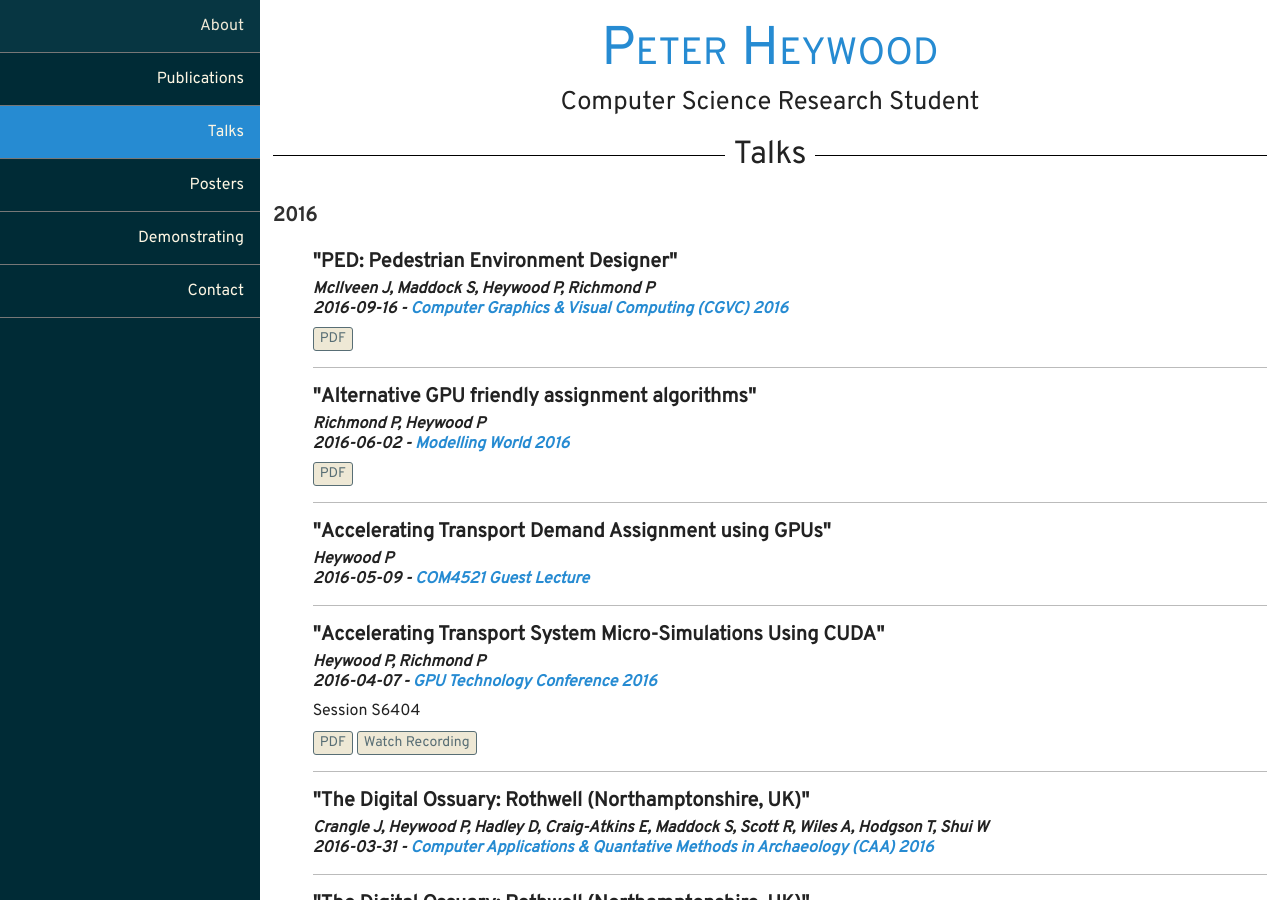
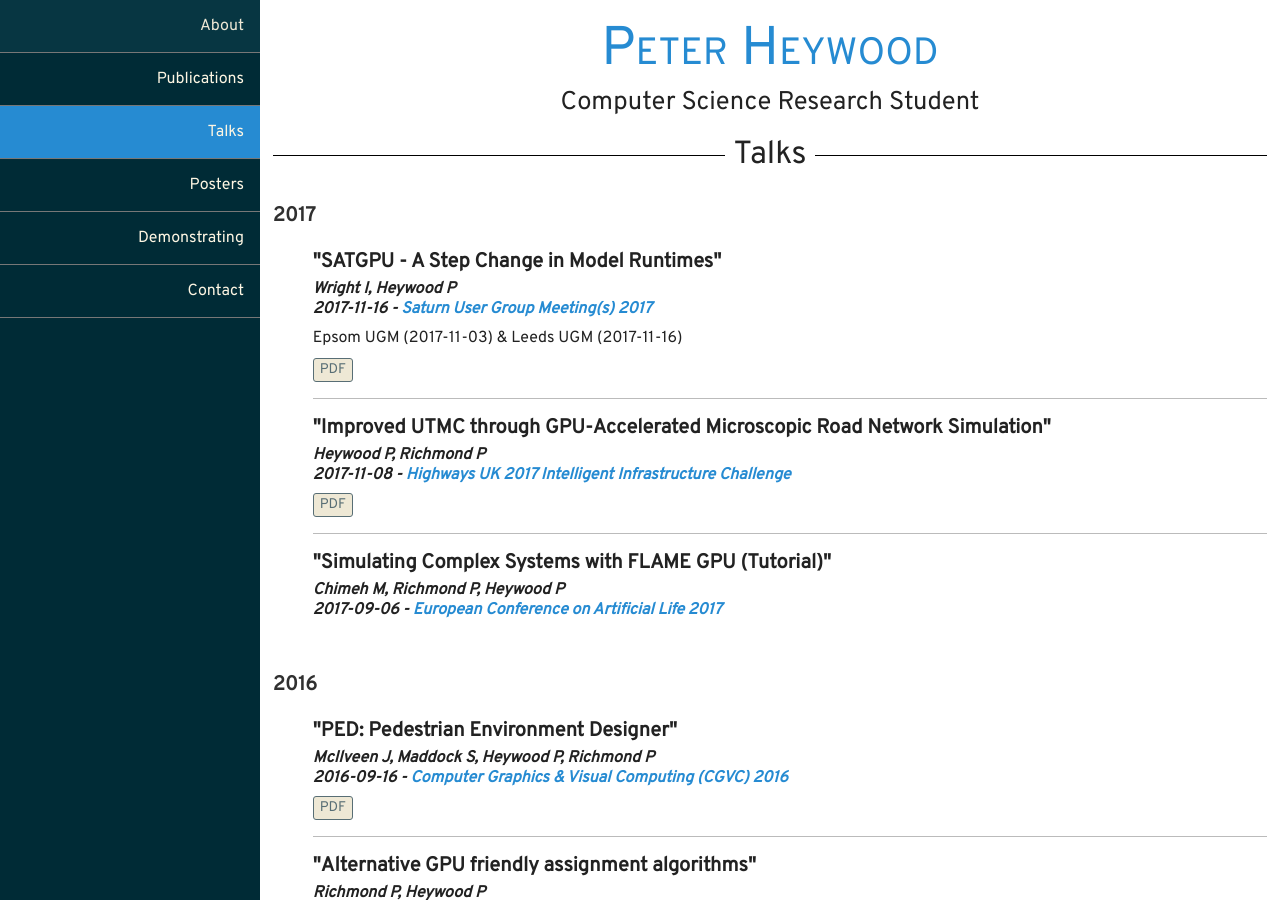
Before and after one commit to ptheywood/ptheywood.github.io, a Jekyll site: the page built from talks/index.html, in a window 1280 px wide and 900 px high. Built offline with Jekyll 4.4.1, drawn with Linux system fonts in a browser that asks for light colours; nearby versions of some CDN libraries; some web fonts are replaced.

Commit message:
Update list of talks (and tutorials)

```diff
--- a/_data/talks.yml
+++ b/_data/talks.yml
@@ -1,3 +1,30 @@
+- year: 2017
+  talks:
+    - authors: "Chimeh M, Richmond P, Heywood P"
+      date: 2017-09-06
+      event: "European Conference on Artificial Life 2017"
+      event_url: "https://project.inria.fr/ecal2017/tutorials-2/"
+      title: "Simulating Complex Systems with FLAME GPU (Tutorial)"
+      note:
+      pdf:
+      recording:
+    - authors: "Heywood P, Richmond P"
+      date: 2017-11-08
+      event: "Highways UK 2017 Intelligent Infrastructure Challenge"
+      event_url: "http://www.highways-uk.com/huk/intelligent-infrastructure-hub"
+      title: "Improved UTMC through GPU-Accelerated Microscopic Road Network Simulation"
+      note:
+      pdf: '/download/presentations/heywood-highways-uk-2017-iic.pdf'
+      recording:
+    - authors: "Wright I, Heywood P"
+      date: 2017-11-16
+      event: "Saturn User Group Meeting(s) 2017"
+      event_url: "https://saturnsoftware2.co.uk/support"
+      title: "SATGPU - A Step Change in Model Runtimes"
+      note: 'Epsom UGM (2017-11-03) & Leeds UGM (2017-11-16)'
+      pdf: 'https://saturnsoftware2.co.uk/uploads/files/SATUGM17-SATGPU2.pdf'
+      recording:
+
 - year: 2016
   talks:
     - authors: "Heywood P, Richmond P"
```
Also changed, not shown: 1 other file.
